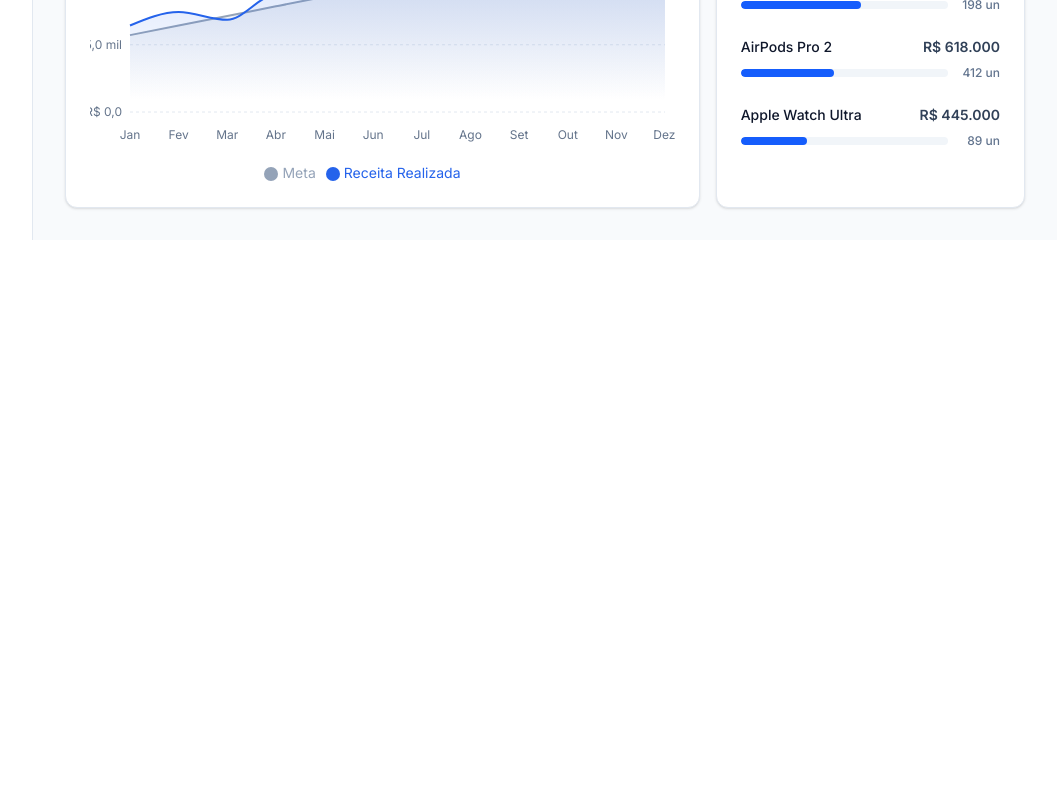
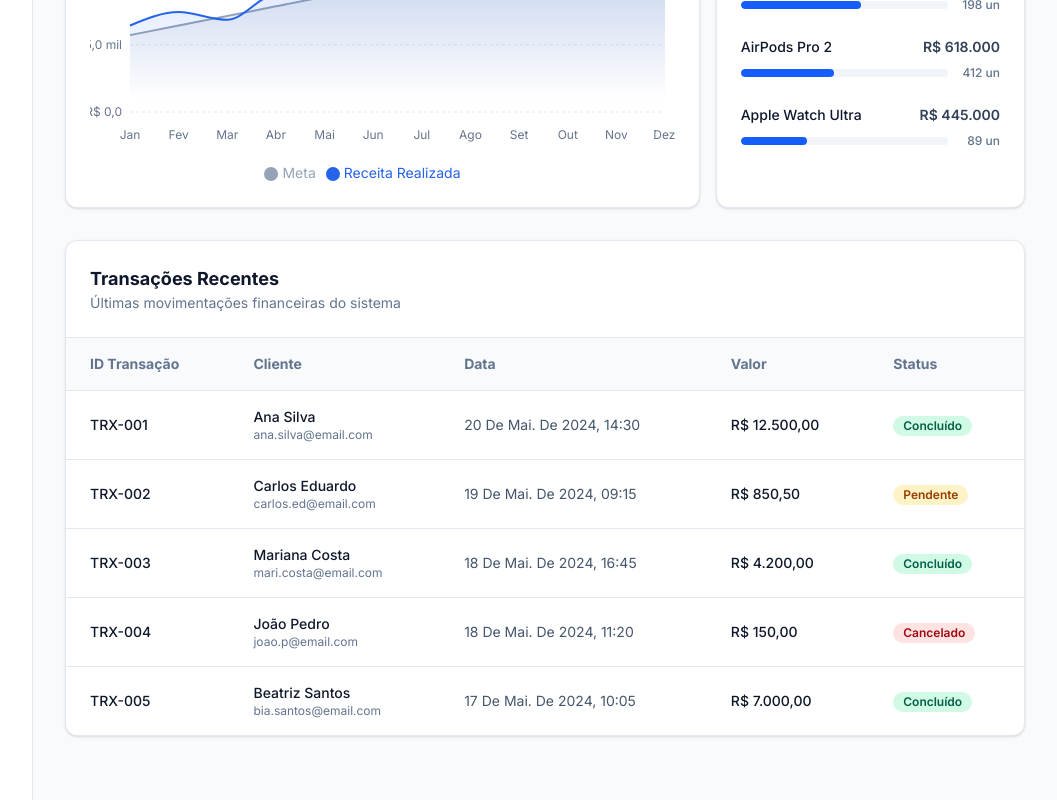
Before and after one commit to DanielCanaud/Dashboard-de-Vendas, a Next.js app: page / in a window 1280 px wide. Shown: the part 666-1466 px from the top of the page, without its empty margins (223-1280 px from the left). Before the commit the page ends 906 px from the top, so only its background shows below. Built offline with nearby package versions, Linux system fonts and the light colour scheme.

Commit message:
transactions: diciona tabela de transações com badgets e formatação centralizada

```diff
--- a/src/app/page.tsx
+++ b/src/app/page.tsx
@@ -2,10 +2,11 @@ import { metricsData } from "@/data/metrics";
 import MetricCard from "@/components/metrics/MetricCard";
 import SalesChart from "@/components/charts/SalesChart";
 import TopProducts from "@/components/products/TopProducts";
+import TransactionsTable from "@/components/transactions/TransactionsTable";
 
 export default function Home() {
   return (
-    <div className="space-y-8 animate-in fade-in duration-500">
+    <div className="space-y-8 animate-in fade-in duration-500 pb-8">
       <div>
         <h1 className="text-2xl font-bold text-slate-900">Visão Geral</h1>
         <p className="text-sm text-slate-500 mt-1">
@@ -29,6 +30,11 @@ export default function Home() {
           <TopProducts />
         </div>
       </div>
+
+
+      <div>
+        <TransactionsTable />
+      </div>
     </div>
   );
 }
--- /dev/null
+++ b/src/components/transactions/TransactionsTable.tsx
@@ -0,0 +1,62 @@
+import { recentTransactions } from "@/data/transactions";
+import { formatCurrency, formatDate } from "@/utils/formatting";
+import { Badge } from "@/components/ui/Badge";
+import { TransactionStatus } from "@/types/transaction";
+
+const statusMap: Record<TransactionStatus, { label: string; variant: "completed" | "pending" | "cancelled" }> = {
+  completed: { label: "Concluído", variant: "completed" },
+  pending: { label: "Pendente", variant: "pending" },
+  cancelled: { label: "Cancelado", variant: "cancelled" },
+};
+
+export default function TransactionsTable() {
+  return (
+    <div className="rounded-xl border border-slate-200 bg-white shadow-sm overflow-hidden flex flex-col">
+      <div className="p-6 border-b border-slate-200">
+        <h2 className="text-lg font-bold text-slate-900">Transações Recentes</h2>
+        <p className="text-sm text-slate-500">Últimas movimentações financeiras do sistema</p>
+      </div>
+
+
+      <div className="overflow-x-auto">
+        <table className="w-full text-sm text-left min-w-[600px]">
+          <thead className="bg-slate-50 text-slate-500 font-medium border-b border-slate-200">
+            <tr>
+              <th className="px-6 py-4 whitespace-nowrap">ID Transação</th>
+              <th className="px-6 py-4 whitespace-nowrap">Cliente</th>
+              <th className="px-6 py-4 whitespace-nowrap">Data</th>
+              <th className="px-6 py-4 whitespace-nowrap">Valor</th>
+              <th className="px-6 py-4 whitespace-nowrap">Status</th>
+            </tr>
+          </thead>
+          <tbody className="divide-y divide-slate-200">
+            {recentTransactions.map((transaction) => (
+              <tr key={transaction.id} className="hover:bg-slate-50/50 transition-colors">
+                <td className="px-6 py-4 font-medium text-slate-900 whitespace-nowrap">
+                  {transaction.id}
+                </td>
+                <td className="px-6 py-4 whitespace-nowrap">
+                  <div className="flex flex-col">
+                    <span className="font-medium text-slate-900">{transaction.customerName}</span>
+                    <span className="text-slate-500 text-xs">{transaction.customerEmail}</span>
+                  </div>
+                </td>
+                <td className="px-6 py-4 text-slate-600 whitespace-nowrap capitalize">
+                  {formatDate(transaction.date)}
+                </td>
+                <td className="px-6 py-4 font-medium text-slate-900 whitespace-nowrap">
+                  {formatCurrency(transaction.amount)}
+                </td>
+                <td className="px-6 py-4 whitespace-nowrap">
+                  <Badge variant={statusMap[transaction.status].variant}>
+                    {statusMap[transaction.status].label}
+                  </Badge>
+                </td>
+              </tr>
+            ))}
+          </tbody>
+        </table>
+      </div>
+    </div>
+  );
+}
--- /dev/null
+++ b/src/components/ui/Badge.tsx
@@ -0,0 +1,29 @@
+import { cva, type VariantProps } from "class-variance-authority";
+import { cn } from "@/utils/cn";
+
+const badgeVariants = cva(
+  "inline-flex items-center rounded-full px-2.5 py-0.5 text-xs font-semibold transition-colors focus:outline-none focus:ring-2 focus:ring-slate-400 focus:ring-offset-2",
+  {
+    variants: {
+      variant: {
+        default: "bg-slate-100 text-slate-900",
+        completed: "bg-emerald-100 text-emerald-800",
+        pending: "bg-amber-100 text-amber-800",
+        cancelled: "bg-red-100 text-red-800",
+      },
+    },
+    defaultVariants: {
+      variant: "default",
+    },
+  }
+);
+
+export interface BadgeProps
+  extends React.HTMLAttributes<HTMLDivElement>,
+    VariantProps<typeof badgeVariants> {}
+
+export function Badge({ className, variant, ...props }: BadgeProps) {
+  return (
+    <div className={cn(badgeVariants({ variant }), className)} {...props} />
+  );
+}
--- /dev/null
+++ b/src/utils/cn.ts
@@ -0,0 +1,6 @@
+import { clsx, type ClassValue } from "clsx";
+import { twMerge } from "tailwind-merge";
+
+export function cn(...inputs: ClassValue[]) {
+  return twMerge(clsx(inputs));
+}
--- /dev/null
+++ b/src/utils/formatting.ts
@@ -0,0 +1,16 @@
+export const formatCurrency = (value: number) => {
+    return new Intl.NumberFormat("pt-BR", {
+      style: "currency",
+      currency: "BRL",
+    }).format(value);
+  };
+
+  export const formatDate = (dateString: string) => {
+    return new Intl.DateTimeFormat("pt-BR", {
+      day: "2-digit",
+      month: "short",
+      year: "numeric",
+      hour: "2-digit",
+      minute: "2-digit",
+    }).format(new Date(dateString));
+  };
```
